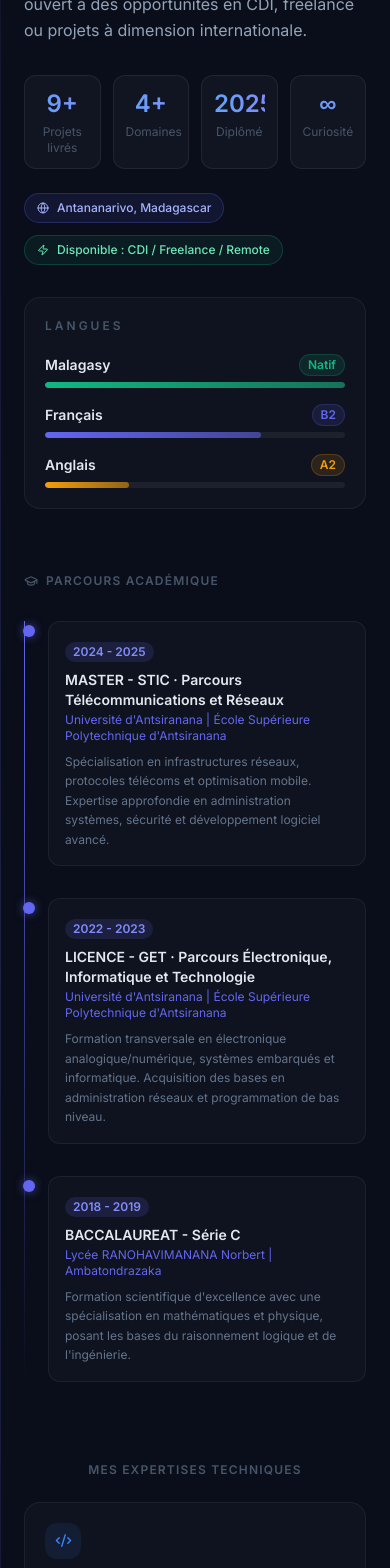
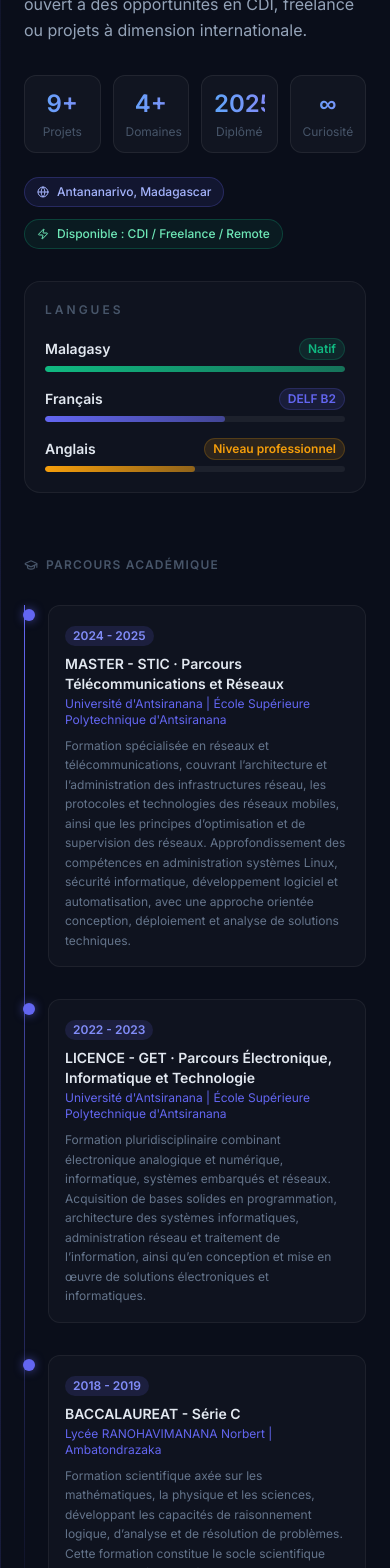
Before and after one commit to Nampiasilala/nampiasilala-portfolio-2026, a React (Vite) app: page / in a window 390 px wide. Shown: the part 1800-3368 px from the top of the page. Built offline with nearby package versions, Linux system fonts and the light colour scheme; no server answers.

Commit message:
changement des descriptions

```diff
--- a/src/components/AboutSection.tsx
+++ b/src/components/AboutSection.tsx
@@ -18,19 +18,19 @@ const TIMELINE = [
     year: "2024 - 2025",
     title: "MASTER - STIC · Parcours Télécommunications et Réseaux",
     org: "Université d'Antsiranana | École Supérieure Polytechnique d'Antsiranana",
-    desc: "Spécialisation en infrastructures réseaux, protocoles télécoms et optimisation mobile. Expertise approfondie en administration systèmes, sécurité et développement logiciel avancé.",
+    desc: "Formation spécialisée en réseaux et télécommunications, couvrant l’architecture et l’administration des infrastructures réseau, les protocoles et technologies des réseaux mobiles, ainsi que les principes d’optimisation et de supervision des réseaux. Approfondissement des compétences en administration systèmes Linux, sécurité informatique, développement logiciel et automatisation, avec une approche orientée conception, déploiement et analyse de solutions techniques.",
   },
   {
     year: "2022 - 2023",
     title: "LICENCE - GET · Parcours Électronique, Informatique et Technologie",
     org: "Université d'Antsiranana | École Supérieure Polytechnique d'Antsiranana",
-    desc: "Formation transversale en électronique analogique/numérique, systèmes embarqués et informatique. Acquisition des bases en administration réseaux et programmation de bas niveau.",
+    desc: "Formation pluridisciplinaire combinant électronique analogique et numérique, informatique, systèmes embarqués et réseaux. Acquisition de bases solides en programmation, architecture des systèmes informatiques, administration réseau et traitement de l’information, ainsi qu’en conception et mise en œuvre de solutions électroniques et informatiques.",
   },
   {
     year: "2018 - 2019",
     title: "BACCALAUREAT - Série C",
     org: "Lycée RANOHAVIMANANA Norbert | Ambatondrazaka",
-    desc: "Formation scientifique d'excellence avec une spécialisation en mathématiques et physique, posant les bases du raisonnement logique et de l'ingénierie.",
+    desc: "Formation scientifique axée sur les mathématiques, la physique et les sciences, développant les capacités de raisonnement logique, d’analyse et de résolution de problèmes. Cette formation constitue le socle scientifique ayant conduit à une spécialisation progressive dans les domaines de l’informatique, des réseaux et des télécommunications",
   },
 ];
 
@@ -80,7 +80,7 @@ const PILLARS = [
 ];
 
 const STATS = [
-  { value: "9+", label: "Projets livrés" },
+  { value: "9+", label: "Projets" },
   { value: "4+", label: "Domaines" },
   { value: "2025", label: "Diplômé" },
   { value: "∞", label: "Curiosité" },
@@ -88,8 +88,8 @@ const STATS = [
 
 const LANGUAGES = [
   { name: "Malagasy", level: "Natif", percent: 100, accent: "#10b981" },
-  { name: "Français", level: "B2", percent: 72, accent: "#6366f1" },
-  { name: "Anglais", level: "A2", percent: 28, accent: "#f59e0b" },
+  { name: "Français", level: "DELF B2", percent: 60, accent: "#6366f1" },
+  { name: "Anglais", level: "Niveau professionnel", percent: 50, accent: "#f59e0b" },
 ];
 
 export default function AboutSection() {
--- a/src/components/ExperienceSection.tsx
+++ b/src/components/ExperienceSection.tsx
@@ -30,9 +30,8 @@ const ENGAGEMENTS = [
     org: "Université d'Antsiranana | Groupement des Étudiants d'Alaotra-Mangoro",
     location: "Antsiranana",
     bullets: [
-      "Leadership et coordination globale des activités associatives.",
-      "Liaison stratégique et négociation avec les instances universitaires.",
-      "Gestion d'équipe, planification budgétaire et organisation d'événements d'envergure.",
+      "Direction des activités de l’association, avec développement des compétences en communication, leadership et prise de décision.",
+      "Représentation des étudiants auprès des instances universitaires et participation à la défense de leurs intérêts.",
     ],
     accent: "#8b5cf6",
   },
--- a/src/components/Modal.tsx
+++ b/src/components/Modal.tsx
@@ -39,7 +39,7 @@ export default function Modal({ children, onClose }: ModalProps) {
           animate={{ y: 0, opacity: 1, scale: 1 }}
           exit={{ y: 60, opacity: 0, scale: 0.98 }}
           transition={{ type: "spring", stiffness: 320, damping: 32 }}
-          className="relative w-full sm:max-w-2xl max-h-[92vh] sm:max-h-[85vh] overflow-y-auto"
+          className="relative w-full sm:max-w-6xl max-h-[92vh] sm:max-h-[85vh] overflow-y-auto"
           style={{
             background: "#0d1420",
             border: "1px solid rgba(255,255,255,0.08)",
--- a/src/components/Navbar.tsx
+++ b/src/components/Navbar.tsx
@@ -1,5 +1,5 @@
 // src/components/Navbar.tsx
-import { useState } from "react";
+import { useState, useEffect, useRef } from "react";
 import { motion, AnimatePresence } from "framer-motion";
 import {
   ChevronDown,
@@ -10,7 +10,7 @@ import {
   ShieldCheck,
   Wifi,
   Palette,
-  Layers
+  Layers,
 } from "lucide-react";
 import { useViewMode } from "../context/ViewModeContext";
 import type { ViewMode } from "../types/viewMode";
@@ -21,35 +21,62 @@ interface NavbarProps {
 }
 
 // Mise à jour des options pour refléter vos 7 domaines spécifiques
-const VIEW_OPTIONS: { value: ViewMode; label: string; icon: React.ReactNode }[] = [
-  { value: "all",           label: "Tout afficher",           icon: <Layers size={13} /> },
-  { value: "dev",           label: "Développement Fullstack", icon: <Code2 size={13} /> },
-  { value: "electronique",  label: "Électronique",            icon: <Cpu size={13} /> },
-  { value: "devops",        label: "DevOps",                  icon: <GitBranch size={13} /> },
-  { value: "admin",         label: "Administration système",  icon: <Terminal size={13} /> },
-  { value: "cyber",         label: "Cybersécurité",           icon: <ShieldCheck size={13} /> },
-  { value: "reseaux",       label: "Réseaux et Télécoms",     icon: <Wifi size={13} /> },
-  { value: "digital",       label: "Création digitale",       icon: <Palette size={13} /> },
+const VIEW_OPTIONS: {
+  value: ViewMode;
+  label: string;
+  icon: React.ReactNode;
+}[] = [
+  { value: "all", label: "Tout afficher", icon: <Layers size={13} /> },
+  { value: "dev", label: "Développement Fullstack", icon: <Code2 size={13} /> },
+  { value: "electronique", label: "Électronique", icon: <Cpu size={13} /> },
+  { value: "devops", label: "DevOps", icon: <GitBranch size={13} /> },
+  {
+    value: "admin",
+    label: "Administration système",
+    icon: <Terminal size={13} />,
+  },
+  { value: "cyber", label: "Cybersécurité", icon: <ShieldCheck size={13} /> },
+  { value: "reseaux", label: "Réseaux et Télécoms", icon: <Wifi size={13} /> },
+  { value: "digital", label: "Création digitale", icon: <Palette size={13} /> },
 ];
 
 const NAV_ITEMS = [
-  { id: "accueil",     label: "Accueil" },
-  { id: "apropos",     label: "À propos" },
-  { id: "experience",  label: "Expérience" },
+  { id: "accueil", label: "Accueil" },
+  { id: "apropos", label: "À propos" },
+  { id: "experience", label: "Expérience" },
   { id: "competences", label: "Compétences" },
-  { id: "projets",     label: "Projets" },
-  { id: "contact",     label: "Contact" },
+  { id: "projets", label: "Projets" },
+  { id: "contact", label: "Contact" },
 ];
 
 export default function Navbar({ activeSection, isScrolled }: NavbarProps) {
   const { viewMode, setViewMode } = useViewMode();
   const [dropdownOpen, setDropdownOpen] = useState(false);
+  const dropdownRef = useRef<HTMLDivElement>(null);
 
-  const currentOption = VIEW_OPTIONS.find((o) => o.value === viewMode) || VIEW_OPTIONS[0];
+  const currentOption =
+    VIEW_OPTIONS.find((o) => o.value === viewMode) || VIEW_OPTIONS[0];
 
   const navBg = isScrolled ? "rgba(10,10,15,0.88)" : "transparent";
-  const navBorder = isScrolled ? "1px solid rgba(255,255,255,0.06)" : "1px solid transparent";
+  const navBorder = isScrolled
+    ? "1px solid rgba(255,255,255,0.06)"
+    : "1px solid transparent";
+  useEffect(() => {
+    const handleClickOutside = (event: MouseEvent) => {
+      if (
+        dropdownRef.current &&
+        !dropdownRef.current.contains(event.target as Node)
+      ) {
+        setDropdownOpen(false);
+      }
+    };
 
+    document.addEventListener("mousedown", handleClickOutside);
+
+    return () => {
+      document.removeEventListener("mousedown", handleClickOutside);
+    };
+  }, []);
   return (
     <nav
       className="fixed top-0 w-full z-50 transition-all duration-400"
@@ -61,7 +88,6 @@ export default function Navbar({ activeSection, isScrolled }: NavbarProps) {
     >
       <div className="max-w-6xl mx-auto px-4 sm:px-6 lg:px-8">
         <div className="flex justify-between items-center h-16 gap-4">
-
           <motion.a
             href="#accueil"
             initial={{ opacity: 0 }}
@@ -91,7 +117,10 @@ export default function Navbar({ activeSection, isScrolled }: NavbarProps) {
                     <motion.div
                       layoutId="nav-active"
                       className="absolute inset-0 rounded-lg"
-                      style={{ background: "rgba(99,102,241,0.1)", border: "1px solid rgba(99,102,241,0.2)" }}
+                      style={{
+                        background: "rgba(99,102,241,0.1)",
+                        border: "1px solid rgba(99,102,241,0.2)",
+                      }}
                     />
                   )}
                 </a>
@@ -100,7 +129,7 @@ export default function Navbar({ activeSection, isScrolled }: NavbarProps) {
           </div>
 
           {/* Sélecteur de vue */}
-          <div className="relative shrink-0">
+          <div ref={dropdownRef} className="relative shrink-0">
             <button
               onClick={() => setDropdownOpen((prev) => !prev)}
               className="flex items-center gap-2 px-3 py-2 rounded-xl text-sm font-medium transition-all duration-200"
@@ -112,7 +141,10 @@ export default function Navbar({ activeSection, isScrolled }: NavbarProps) {
             >
               <span style={{ color: "#818cf8" }}>{currentOption.icon}</span>
               <span className="hidden sm:inline">{currentOption.label}</span>
-              <ChevronDown size={13} className={`transition-transform ${dropdownOpen ? "rotate-180" : ""}`} />
+              <ChevronDown
+                size={13}
+                className={`transition-transform ${dropdownOpen ? "rotate-180" : ""}`}
+              />
             </button>
 
             <AnimatePresence>
@@ -133,14 +165,21 @@ export default function Navbar({ activeSection, isScrolled }: NavbarProps) {
                     return (
                       <button
                         key={opt.value}
-                        onClick={() => { setViewMode(opt.value); setDropdownOpen(false); }}
+                        onClick={() => {
+                          setViewMode(opt.value);
+                          setDropdownOpen(false);
+                        }}
                         className="w-full flex items-center gap-3 px-4 py-3 text-sm transition-all duration-150"
                         style={{
-                          background: isSelected ? "rgba(99,102,241,0.12)" : "transparent",
+                          background: isSelected
+                            ? "rgba(99,102,241,0.12)"
+                            : "transparent",
                           color: isSelected ? "#a5b4fc" : "#64748b",
                         }}
                       >
-                        <span style={{ color: isSelected ? "#818cf8" : "#475569" }}>
+                        <span
+                          style={{ color: isSelected ? "#818cf8" : "#475569" }}
+                        >
                           {opt.icon}
                         </span>
                         {opt.label}
```
